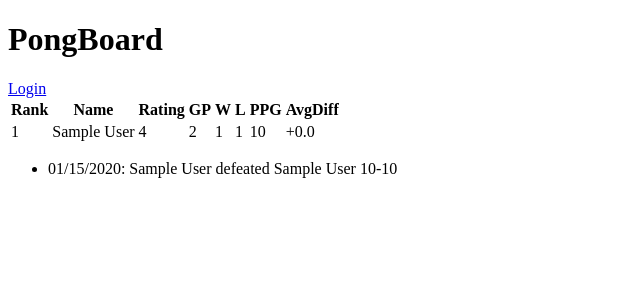
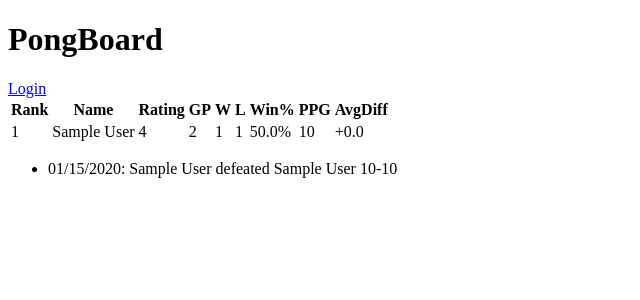
Before and after one commit to paulijosey/pong-board, a Django app: page / in a window 1280 px wide. Shown: the top 300 px of the page, without its empty margins (0-640 px from the left). Run offline with Django 3.2, Linux system fonts and the light colour scheme; tables that the repository leaves empty hold one stand-in row (values such as "Sample post").

Commit message:
Add win percent to home page HTML

```diff
--- a/leaderboard/templates/home.html
+++ b/leaderboard/templates/home.html
@@ -1,5 +1,7 @@
 <!DOCTYPE html>
 <html lang="en">
+    {% load leaderboard_extras %}
+
     <head>
         <meta charset="utf-8">
         <meta http-equiv="X-UA-Compatible" content="IE=edge">
@@ -40,6 +42,7 @@
                 <th>GP</th>
                 <th>W</th>
                 <th>L</th>
+                <th>Win%</th>
                 <th>PPG</th>
                 <th>AvgDiff</th>
             </tr>
@@ -51,6 +54,7 @@
                     <td>{{ ranking.games_played }}</td>
                     <td>{{ ranking.wins }}</td>
                     <td>{{ ranking.losses }}</td>
+                    <td>{{ ranking.win_percent|percentage:1 }}</td>
                     <td>{{ ranking.points_per_game|floatformat }}</td>
                     <td>{{ ranking.avg_point_differential|stringformat:"+.1f" }}</td>
                 </tr>
```
